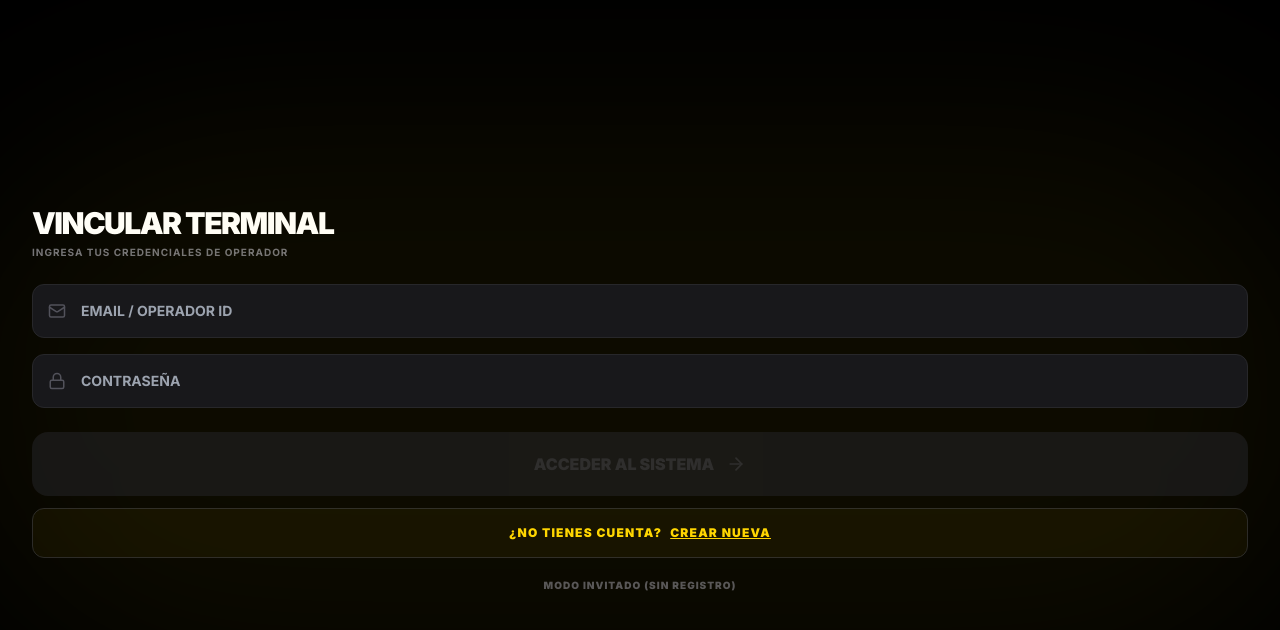
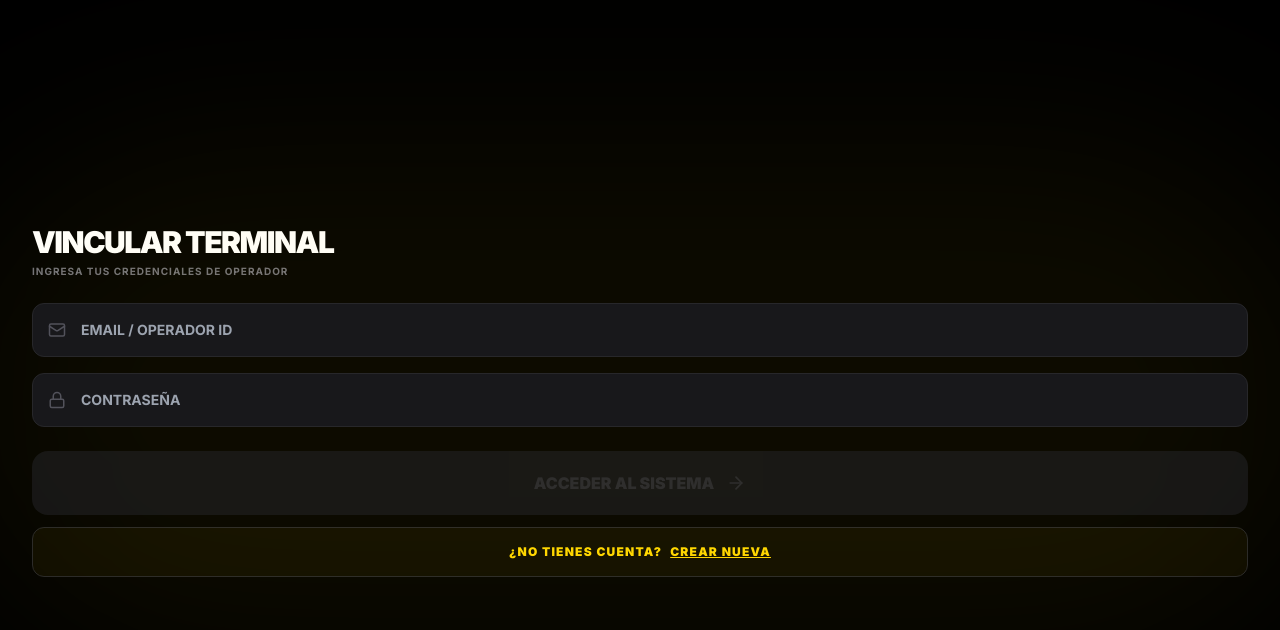
Before and after one commit to Tecnolosic/rompeelciclo, a React (Vite) app: page / in a window 1280 px wide. Both pictures are taken after a click on the button "ACCESO MIEMBROS". Shown: the top 630 px of the page. Built offline with nearby package versions, Linux system fonts and the light colour scheme.

Commit message:
Fix: Remove guest mode and fix login freeze

```diff
--- a/components/Onboarding.tsx
+++ b/components/Onboarding.tsx
@@ -260,23 +260,6 @@ const Onboarding: React.FC<OnboardingProps> = ({ onComplete, triggerHaptic, init
                   <>¿YA REGISTRADO? <span className="underline">INICIAR SESIÓN AQUÍ</span></>
                 )}
               </button>
-              <button
-                onClick={() => {
-                  triggerHaptic('medium');
-                  onComplete({
-                    email: 'invitado@rompe.com',
-                    deviceId: currentDeviceId,
-                    blocker: 'Invitado',
-                    name: 'Invitado',
-                    dob: '',
-                    profession: ''
-                  });
-                }}
-                className="w-full text-zinc-600 text-[10px] font-black uppercase tracking-widest hover:text-white transition-colors pt-2"
-                type="button"
-              >
-                MODO INVITADO (SIN REGISTRO)
-              </button>
             </div>
           </form>
         );
```
